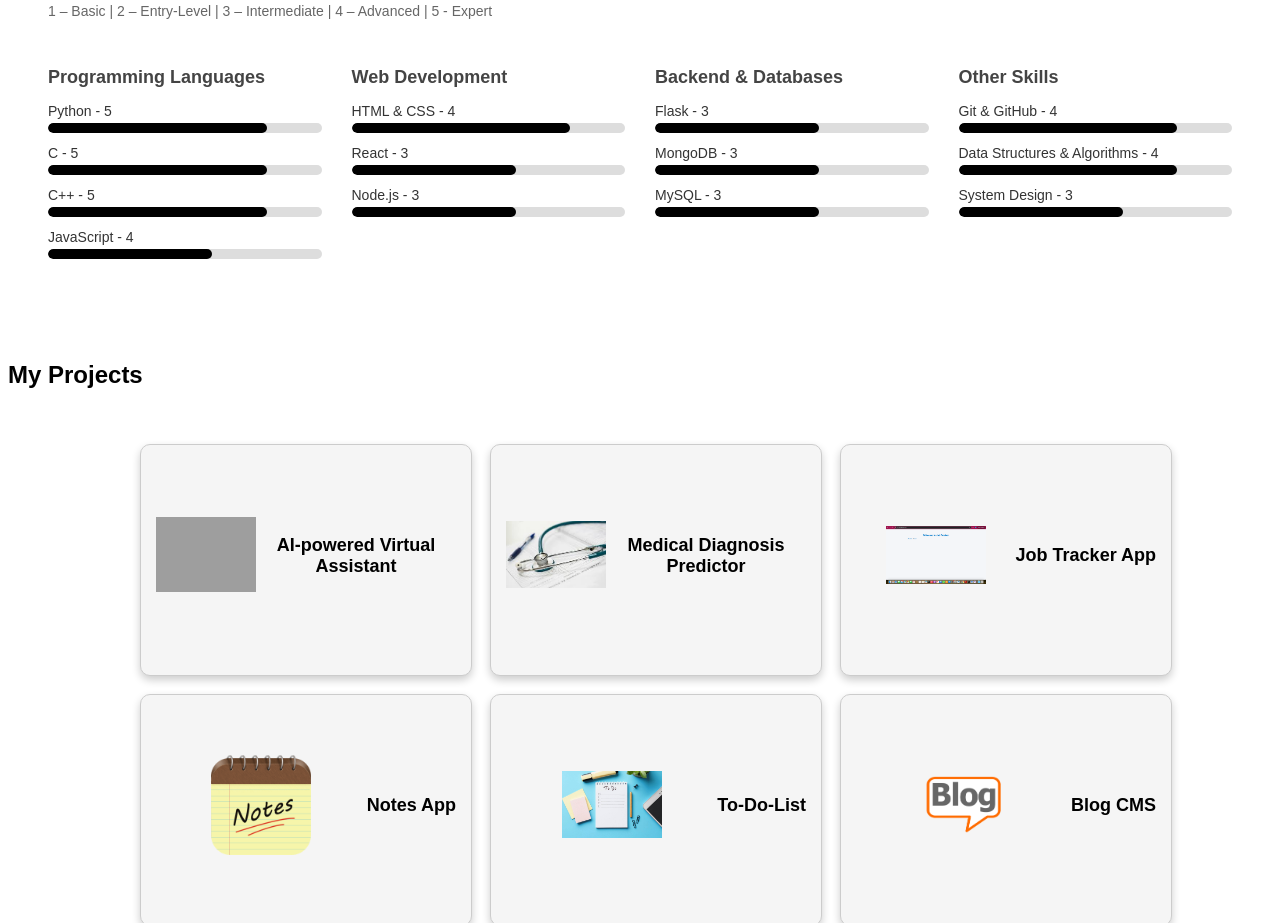
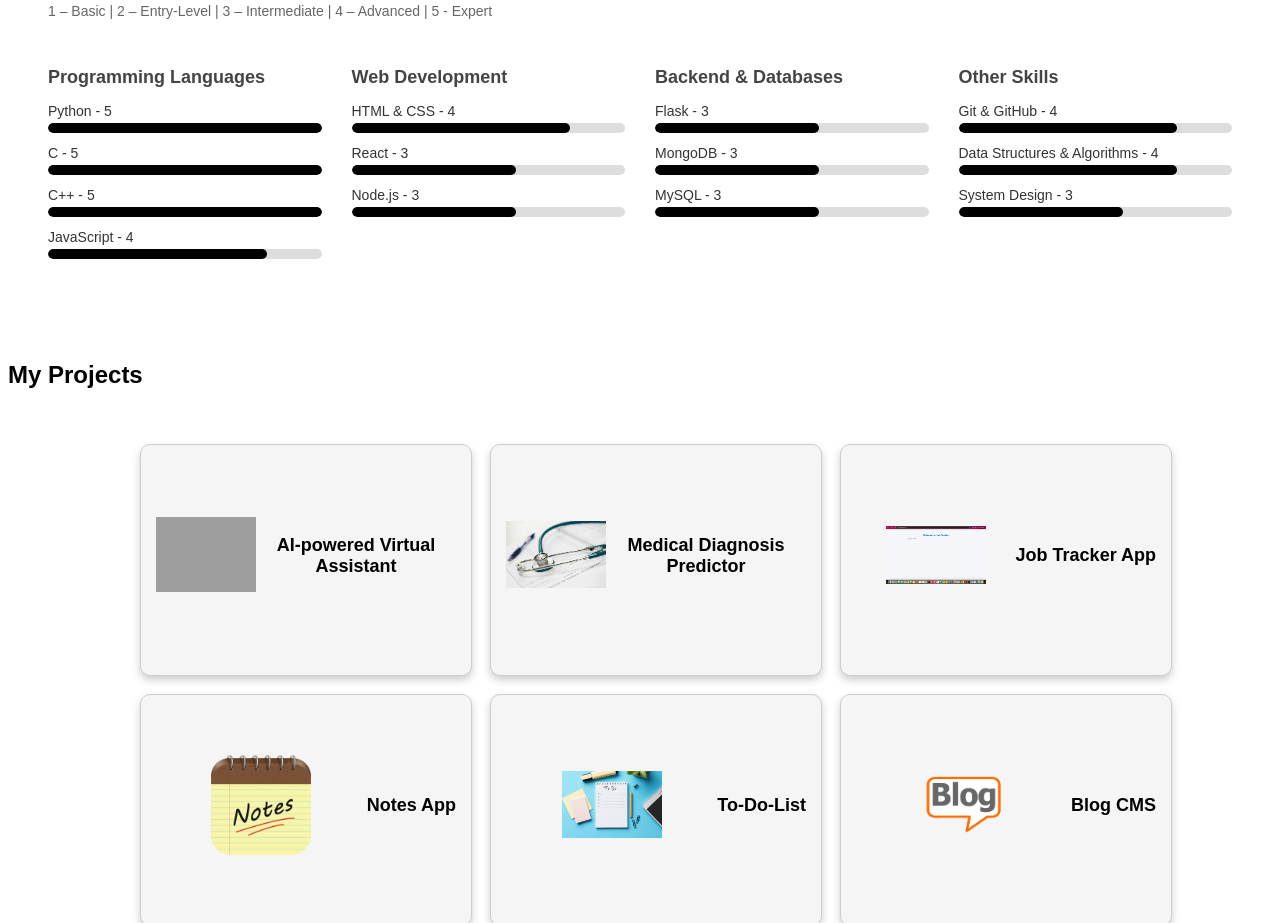
Before and after one commit to John27052001/portfolio, a plain HTML site: page index.html in a window 1280 px wide. Shown: the part 1198-2121 px from the top of the page. Drawn offline with Linux system fonts and the light colour scheme; grey boxes are pictures that could not be loaded.

Commit message:
Add Skills section with categories and progress bars

```diff
--- a/index.html
+++ b/index.html
@@ -147,10 +147,10 @@
         <div class="skills-grid">
           <div class="skill-category">
             <h3>Programming Languages</h3>
-            <div class="skill-bar"><span>Python - 5</span><div class="bar"><div style="width: 80%;"></div></div></div>
-            <div class="skill-bar"><span>C - 5</span><div class="bar"><div style="width: 80%;"></div></div></div>
-            <div class="skill-bar"><span>C++ - 5</span><div class="bar"><div style="width: 80%;"></div></div></div>
-            <div class="skill-bar"><span>JavaScript - 4</span><div class="bar"><div style="width: 60%;"></div></div></div>
+            <div class="skill-bar"><span>Python - 5</span><div class="bar"><div style="width: 100%;"></div></div></div>
+            <div class="skill-bar"><span>C - 5</span><div class="bar"><div style="width: 100%;"></div></div></div>
+            <div class="skill-bar"><span>C++ - 5</span><div class="bar"><div style="width: 100%;"></div></div></div>
+            <div class="skill-bar"><span>JavaScript - 4</span><div class="bar"><div style="width: 80%;"></div></div></div>
           </div>
 
           <div class="skill-category">
```
